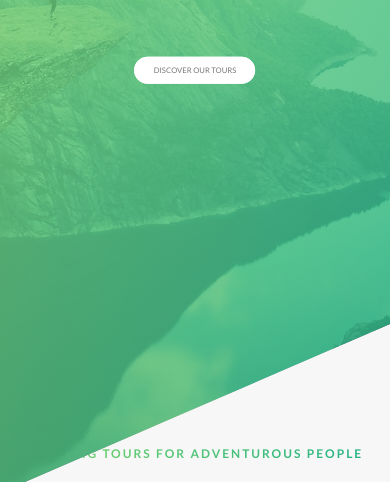
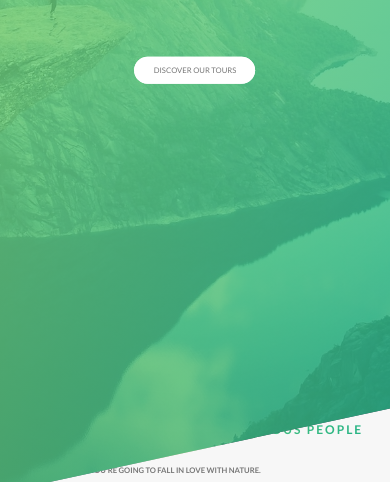
Before and after one commit to jhmendes/natours-site, a website: page index.html in a window 390 px wide. Shown: the part 309-791 px from the top of the page. Drawn offline with Linux system fonts and the light colour scheme.

Commit message:
completed media query updates for grid layout, header, footer, navigation, and other features on home page

```diff
--- a/sass/abstracts/_variables.scss
+++ b/sass/abstracts/_variables.scss
@@ -27,6 +27,6 @@
 
 // Grid
 $grid-width: 114rem;
-$gutter-vertical: 80px;
+$gutter-vertical: 8rem;
 $gutter-vertical-small: 6rem;
 $gutter-horizontal: 6rem;
--- a/sass/base/_utilities.scss
+++ b/sass/base/_utilities.scss
@@ -2,17 +2,26 @@
   text-align: center !important;
 }
 
-.u-margin-bottom-big {
-  margin-bottom: 8rem !important;
+
+
+
+.u-margin-bottom-small {
+  margin-bottom: 1.5rem !important;
 }
-
 
 .u-margin-bottom-medium {
   margin-bottom: 4rem !important;
+
+  .u-margin-bottom-medium {
+    margin-bottom: 3rem !important;
+  }
 }
 
-.u-margin-bottom-small {
-  margin-bottom: 1.5rem !important;
+.u-margin-bottom-big {
+  margin-bottom: 8rem !important;
+  @include respond(tab-port) {
+    margin-bottom: 5rem !important;
+  }
 }
 
 .u-margin-top-big {
--- a/sass/components/_composition.scss
+++ b/sass/components/_composition.scss
@@ -10,19 +10,42 @@
     transition: all 0.2s;
     outline-offset: 2rem;
 
+    @include respond(tab-port) {
+      float: left;
+      position: relative;
+      width: 33.3333333%;
+      box-shadow: 0 1.5rem 3rem rgba($color-black, .2);
+    }
+
     &--p1 {
       left: 0;
       top: -2rem;
+
+      @include respond(tab-port) {
+      top: 0;
+      transform: scale(1.2);
+      }
     }
 
     &--p2 {
       right: 0;
       top: 30px;
+      @include respond(tab-port) {
+      top: -1rem;
+      transform: scale(1.3);
+      z-index: 100;
+      }
     }
 
     &--p3 {
       left: 20%;
       top: 12rem;
+      @include respond(tab-port) {
+      top: 1rem;
+      left: 0;
+      transform: scale(1.1);
+
+      }
     }
 
     &:hover {
--- a/sass/components/_feature-box.scss
+++ b/sass/components/_feature-box.scss
@@ -7,6 +7,9 @@
   box-shadow: 0 1.5rem 4rem rgba($color-black, .15);
   transition: transform .3s;
 
+  @include respond(tab-port) {
+    padding: 2rem;
+  }
 
   &__icon {
     font-size: 6rem;
@@ -15,6 +18,10 @@
     background-image: linear-gradient(to right, $color-primary-light, $color-primary-dark);
     -webkit-background-clip: text;
     color: transparent;
+
+    @include respond(tab-port) {
+      margin-bottom: 0;
+    }
   }
 
   &:hover {
--- a/sass/layout/_footer.scss
+++ b/sass/layout/_footer.scss
@@ -3,29 +3,38 @@
   padding: 10rem 0;
   font-size: 1.4rem;
   color: $color-grey-light-1;
+  @include respond(tab-port) {
+    padding: 8rem 0;
+  }
 
   &__logo-box {
     text-align: center;
     margin-bottom: 8rem;
+    @include respond(tab-port) {
+      margin-bottom: 6rem;
+    }
   }
 
   &__logo {
     width: 15rem;
-
   }
 
   &__navigation {
     border-top: 1px solid $color-grey-dark;
     padding-top: 2rem;
     display: inline-block;
+    @include respond(tab-port) {
+      width: 100%;
+      text-align: center;
+    }
   }
 
   &__list {
-  list-style: none;
+    list-style: none;
   }
 
   &__item {
-  display: inline-block;
+    display: inline-block;
 
     &:not(:last-child) {
       margin-right: 1.5rem;
@@ -33,19 +42,18 @@
   }
 
   &__link {
-
     &:link,
     &:visited {
       color: $color-grey-light-1;
-        background-color: $color-grey-dark-3;
+      background-color: $color-grey-dark-3;
       text-decoration: none;
       text-transform: uppercase;
       display: inline-block;
-      transition: all .2s;
+      transition: all 0.2s;
     }
 
-    &:hover,
-    &:active {
+    &:active,
+    &:hover {
       color: $color-primary;
       box-shadow: 0 1rem 2rem rgba($color-black, .4);
       transform: rotate(5deg) scale(1.3);
@@ -58,5 +66,9 @@
     padding-top: 2rem;
     width: 80%;
     float: right;
+    @include respond(tab-port) {
+      width: 100%;
+      float: none;
+    }
   }
 }
--- a/sass/layout/_grid.scss
+++ b/sass/layout/_grid.scss
@@ -7,9 +7,15 @@
   &:not(:last-child) {
     margin-bottom: $gutter-vertical;
     @include respond(tab-port) {
-      margin-right: $gutter-vertical-small;
+      margin-bottom: $gutter-vertical-small;
     }
   }
+
+  @include respond(tab-port) {
+    max-width: 50rem;
+    padding: 0 3rem;
+  }
+
   @include clearfix;
 
   [class^="col-"] {
@@ -21,6 +27,7 @@
 
       @include respond(tab-port) {
         margin-right: 0 !important;
+        margin-bottom: $gutter-vertical-small;
       }
     }
 
--- a/sass/layout/_header.scss
+++ b/sass/layout/_header.scss
@@ -7,6 +7,10 @@
   -webkit-clip-path: polygon(0 0, 100% 0, 100% 75vh, 0 100%);
   clip-path: polygon(0 0, 100% 0, 100% 75vh, 0 100%);
 
+  @include respond(phone) {
+    -webkit-clip-path: polygon(0 0, 100% 0, 100% 85vh, 0 100%);
+    clip-path: polygon(0 0, 100% 0, 100% 85vh, 0 100%);
+  }
 
   &__logo-box {
     position: absolute;
--- a/sass/layout/_navigation.scss
+++ b/sass/layout/_navigation.scss
@@ -15,6 +15,16 @@
     box-shadow: 0 1rem 3rem rgba($color-black, .1);
     text-align: center;
     cursor: pointer;
+
+    @include respond(tab-port) {
+      top: 4rem;
+      right: 4rem;
+    }
+
+    @include respond(phone) {
+      top: 3rem;
+      right: 3rem;
+    }
   }
 
   &__background {
@@ -28,7 +38,17 @@
     z-index: 1000;
     transition: transform .8s cubic-bezier(0.86, 0, 0.07, 1);
 
-    // transform: scale(80);
+
+    @include respond(tab-port) {
+      top: 4.5rem;
+      right: 4.5rem;
+    }
+    @include respond(phone) {
+      top: 3.5rem;
+      right: 3.5rem;
+    }
+
+
   }
 
 
--- a/sass/pages/_home.scss
+++ b/sass/pages/_home.scss
@@ -2,6 +2,11 @@
   background-color: $color-grey-light-1;
   padding: 25rem 0;
   margin-top: -20vh;
+
+
+    @include respond(tab-port) {
+  padding: 20rem 0;
+}
 }
 
 .section-features {
@@ -14,6 +19,10 @@
   & > * {
     transform: skewY(7deg);
   }
+
+  @include respond(tab-port) {
+    padding: 10rem 0;
+  }
 }
 
 .section-tours {
@@ -21,11 +30,19 @@
   padding: 25rem 0 15rem 0;
   margin-top: -11rem;
 
+  @include respond(tab-port) {
+    padding: 20rem 0 10rem 0;
+  }
+
 }
 
 .section-stories {
   padding: 15rem 0;
   position: relative;
+
+  @include respond(tab-port) {
+    padding: 10rem 0;
+  }
 }
 
 .section-book {
```
Also changed, not shown: css/style.css.
